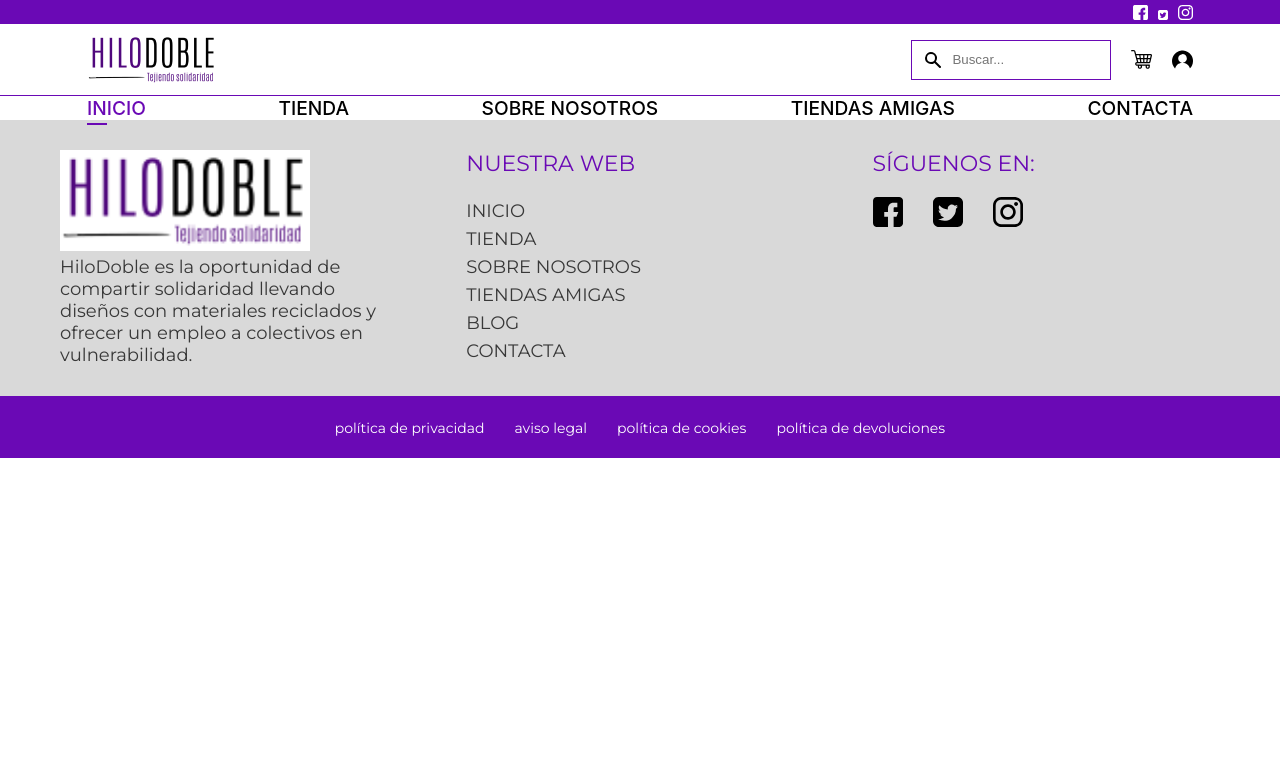
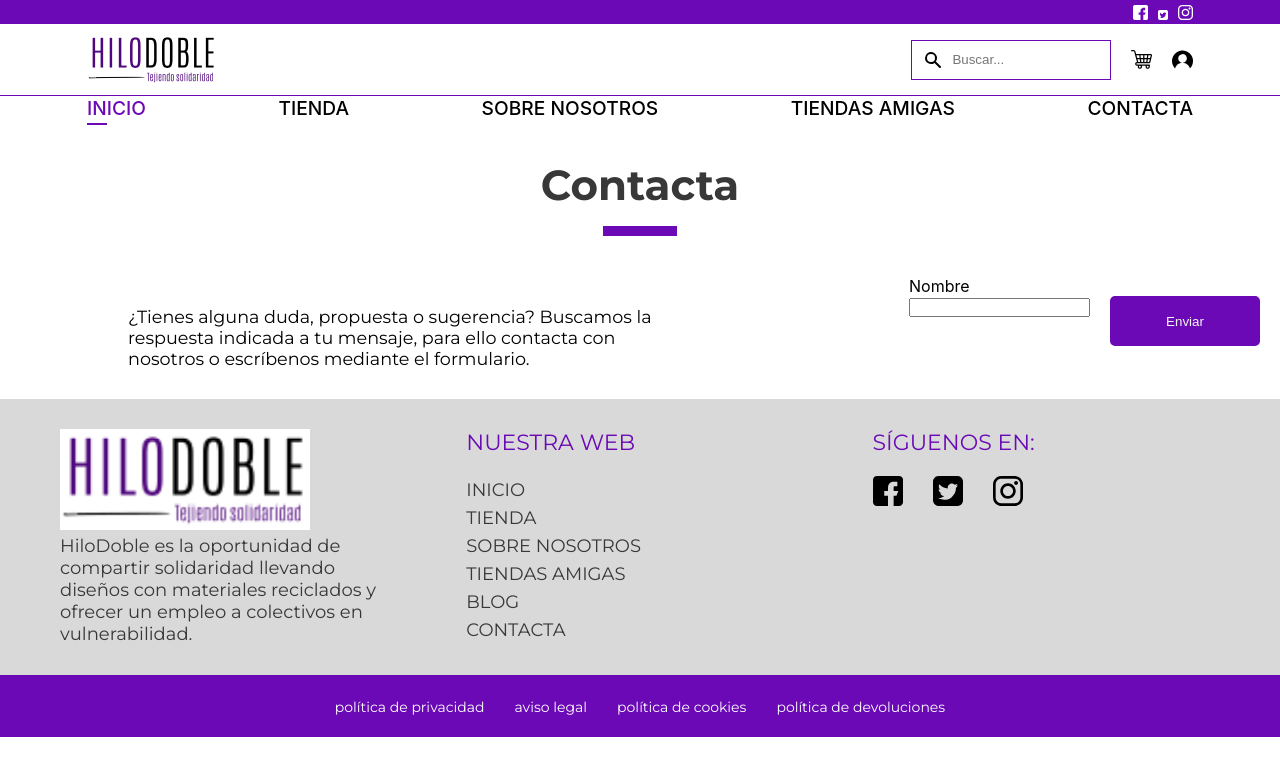
Before and after one commit to Albaric0que/hilodoble, a React (Create React App) app in the folder front/: page /contacta in a window 1280 px wide. Shown: the top 776 px of the page. Built offline with nearby package versions, Linux system fonts and the light colour scheme.

Commit message:
creating contact form and send button

```diff
--- a/front/src/App.js
+++ b/front/src/App.js
@@ -7,6 +7,7 @@ import AboutUs from './components/aboutUs/AboutUs';
 import ShowItem from './components/showItem/ShowItem';
 import AllItems from './components/allItems/AllItems';
 import CartUser from './components/cartUser/CartUser';
+import Contact from './components/contact/Contact';
 import Footer from './components/Footer/Footer';
 
 
@@ -21,6 +22,7 @@ function App() {
           <Route path='/cartUser' element={<CartUser />} />
           <Route path='/aboutUs' element={<AboutUs />} />
           <Route path='/friendsShops' element={<Collabs />} />
+          <Route path='/contacta' element={<Contact />} />
         </Routes>
       </BrowserRouter>
 
--- /dev/null
+++ b/front/src/components/contact/Contact.css
@@ -0,0 +1,39 @@
+.pageTitle {
+    width: 90%;
+    margin: 40px auto;
+    text-align: center;
+}
+
+.textCharacteristics {
+    font-family: 'Montserrat';
+    font-style: normal;
+    font-weight: 700;
+    font-size: 42px;
+    line-height: 51px;
+    color: #383838;
+    padding-bottom: 15px;
+}
+
+.purpleRec {
+    width: 74px;
+    height: 10px;
+    background-color: #6a09b5;
+    margin: 0 auto;
+}
+
+.bodyText {
+    font-family: 'Montserrat';
+    font-style: normal;
+    font-size: 1.10em;
+    text-align: left;
+    margin-left: 10%;
+    margin-right:20%;
+    margin-bottom:30px;
+    margin-top:30px;
+
+}
+
+.contentBox {
+    display: flex;
+    justify-content: center;
+}
--- /dev/null
+++ b/front/src/components/contact/Contact.jsx
@@ -0,0 +1,29 @@
+import React from 'react'
+import './Contact.css'
+import Button from '../collabs/Button'
+
+function Contact() {
+    return (
+        <>
+            <div className='pageTitle'>
+                <h2 className='textCharacteristics'>Contacta</h2>
+                <div className='purpleRec'></div>
+            </div>
+            <div className='contentBox'>
+                <p className='bodyText'>¿Tienes alguna duda, propuesta o sugerencia? Buscamos la respuesta indicada a tu mensaje, para ello contacta con nosotros o escríbenos mediante el formulario.</p>
+                <form action="" method='post'>
+                    <label className='contactForm'>Nombre</label>
+                    <input type="text" className='formControlTextarea' name="name" value=""/>
+
+
+
+                </form>
+                <div className='buttons'>
+                    <Button text='Enviar' className='FormBtn'/>
+                </div>
+            </div>
+        </>
+    )
+}
+
+export default Contact
--- a/front/src/components/header/navbar/Navbar.jsx
+++ b/front/src/components/header/navbar/Navbar.jsx
@@ -28,7 +28,7 @@ class Navbar extends Component {
                         <li><a href={`/allItems`}>TIENDA</a></li>
                         <li><a href={`/aboutUs`}>SOBRE NOSOTROS</a></li>
                         <li><a href={`/friendsShops`}>TIENDAS AMIGAS</a></li>
-                        <li><a href="index.html">CONTACTA</a></li>
+                        <li><a href={`/contacta`}>CONTACTA</a></li>
                     </ul>
                 </nav>
                 <div id='mobile' onClick={this.handleClick}>
```
Also changed, not shown: front/src/components/collabs/Collabs.css (+1 -6 lines), front/src/components/contact/FormButton.jsx (added, +11 -0 lines), front/src/components/contact/FormButton.css (added).
